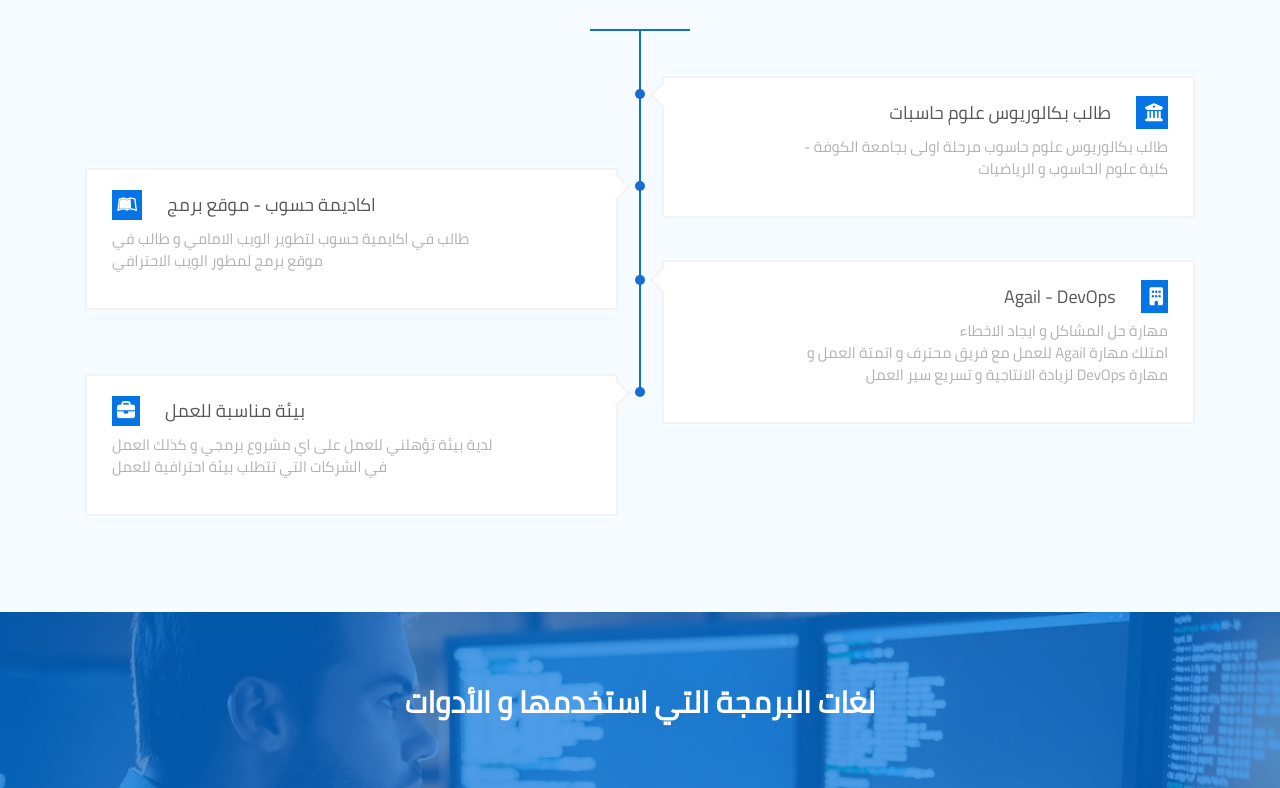
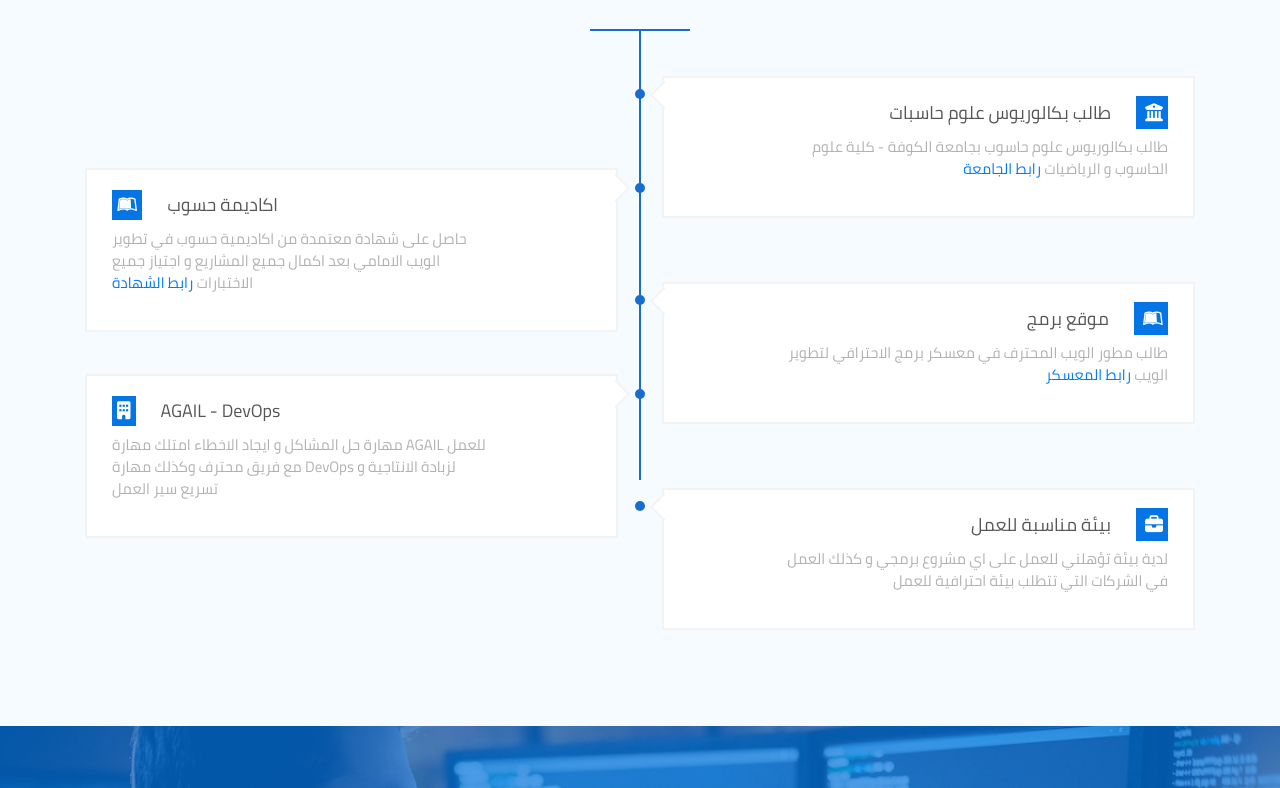
Before and after one commit to HASHAFAI/EL-Shafeai, a plain HTML site: page src/index.html in a window 1280 px wide. Shown: the part 1000-1788 px from the top of the page. Drawn offline with Linux system fonts and the light colour scheme; animation ran at ten frames a second.

Commit message:
my pag 8

```diff
--- a/src/index.html
+++ b/src/index.html
@@ -59,7 +59,7 @@
                     <img class="rounded-circle" src="images/me.jpg" alt="personal-img" />
                     <h1>
                         حسن الشافعي
-                        <span>- مطور واجهة المستخدم</span>
+                        <span>- مطور واجهات المستخدم</span>
                     </h1>
                     <p class="text-center">
                         مطور - Front End -
@@ -88,7 +88,8 @@
                             طالب بكالوريوس علوم حاسبات
                         </h4>
                         <p>
-                            طالب بكالوريوس علوم حاسوب مرحلة اولى بجامعة الكوفة - كلية علوم الحاسوب و الرياضيات
+                            طالب بكالوريوس علوم حاسوب  بجامعة الكوفة - كلية علوم الحاسوب و الرياضيات
+                            <a target="_blank" href="https://uokufa.edu.iq/">رابط الجامعة</a>
                         </p>
                     </div>
                 </li>
@@ -98,11 +99,26 @@
                             <span class="date">
                                 <i class="fa fa-leanpub"></i>
                             </span>
-                            اكاديمة حسوب - موقع برمج
+                            اكاديمة حسوب
                         </h4>
                         <p>
-                            طالب في اكايمية حسوب لتطوير الويب الامامي
-                            و طالب في موقع برمج لمطور الويب الاحترافي
+                            حاصل على شهادة معتمدة من اكاديمية حسوب في تطوير الويب
+                            الامامي بعد اكمال جميع المشاريع و اجتياز جميع الاختبارات
+                            <a target="_blank" href="https://academy.hsoub.com/certificate/44JKHFFTGYFJOET3T1HS.pdf">رابط الشهادة</a>
+                        </p>
+                    </div>
+                </li>
+                <li>
+                    <div class="time-box">
+                        <h4>
+                            <span class="date">
+                                <i class="fa fa-leanpub"></i>
+                            </span>
+                            موقع برمج
+                        </h4>
+                        <p>
+                            طالب مطور الويب المحترف في معسكر برمج الاحترافي لتطوير الويب
+                            <a target="_blank" href="https://www.barmej.com/degree/full-stack">رابط المعسكر</a>
                         </p>
                     </div>
                 </li>
@@ -112,12 +128,12 @@
                             <span class="date">
                                 <i class="fa fa-building"></i>
                             </span>
-                            Agail - DevOps
+                            AGAIL - DevOps
                         </h4>
                         <p>
                             مهارة حل المشاكل و ايجاد الاخطاء
-                            <br> امتلك مهارة Agail للعمل مع فريق محترف و اتمتة العمل
-                            و مهارة DevOps لزيادة الانتاجية و تسريع سير العمل
+                            امتلك مهارة AGAIL للعمل مع فريق محترف
+                            وكذلك مهارة DevOps لزبادة الانتاجية و تسريع سير العمل
                         </p>
                     </div>
                 </li>
@@ -230,6 +246,37 @@
                 <div class="clear-fix"></div>
 
                 <div class="row items">
+
+                    <div class="col-lg-4 col-sm-6 col-md-6 item item-type-2">
+                        <div class="card">
+                            <a target="_blank" href="https://hashafai.github.io/-Safranny-website/dist/">
+                                <img src="images/href/safrny.jpeg" alt="gallery img" class="img-fluid" />
+                            </a>
+                            <div class="card-body hover">
+                                <h5 class="card-title"> موقع لشركة سفر سياحية </h5>
+                                <p class="card-text">
+                                    موقع لشركة سفر تعرض رحلاتها الجوية الى المناطق السياحية و اسعار الرحلات وتفاصيل كل رحلة و الاماكن التي سيتم زيارتها
+                                </p>
+                                <a target="_blank" href="https://hashafai.github.io/-Safranny-website/dist/"
+                                    class="btn btn-primary">زيارة المشروع</a>
+                            </div>
+                        </div>
+                    </div>
+                    <div class="col-lg-4 col-sm-6 col-md-6 item item-type-2">
+                        <div class="card">
+                            <a target="_blank" href="https://hashafai.github.io/Online-store-website/">
+                                <img src="images/href/story.jpeg" alt="gallery img" class="img-fluid" />
+                            </a>
+                            <div class="card-body hover">
+                                <h5 class="card-title">متجر الكتروني </h5>
+                                <p class="card-text">
+                                    متجر الكتروني يعرض منتجات الملابس و الاحذية لماركات عالمية ويمكن البحث عن نوع الماركة و فئة الملابس المختارة
+                                </p>
+                                <a target="_blank" href="https://hashafai.github.io/Online-store-website/"
+                                    class="btn btn-primary">زيارة المشروع</a>
+                            </div>
+                        </div>
+                    </div>
                     <div class="col-lg-4 col-md-6 col-sm-6 item item-type-1">
                         <div class="card">
                             <a target="_blank" href="https://hashafai.github.io/Application-launch-page">
@@ -329,36 +376,6 @@
                             </div>
                         </div>
                     </div>
-                    <div class="col-lg-4 col-sm-6 col-md-6 item item-type-2">
-                        <div class="card">
-                            <a target="_blank" href="https://hashafai.github.io/-Safranny-website/dist/">
-                                <img src="images/href/safrny.jpeg" alt="gallery img" class="img-fluid" />
-                            </a>
-                            <div class="card-body hover">
-                                <h5 class="card-title"> موقع لشركة سفر سياحية </h5>
-                                <p class="card-text">
-                                    موقع لشركة سفر تعرض رحلاتها الجوية الى المناطق السياحية و اسعار الرحلات وتفاصيل كل رحلة و الاماكن التي سيتم زيارتها
-                                </p>
-                                <a target="_blank" href="https://hashafai.github.io/-Safranny-website/dist/"
-                                    class="btn btn-primary">زيارة المشروع</a>
-                            </div>
-                        </div>
-                    </div>
-                    <div class="col-lg-4 col-sm-6 col-md-6 item item-type-2">
-                        <div class="card">
-                            <a target="_blank" href="https://hashafai.github.io/Online-store-website/">
-                                <img src="images/href/story.jpeg" alt="gallery img" class="img-fluid" />
-                            </a>
-                            <div class="card-body hover">
-                                <h5 class="card-title">متجر الكتروني </h5>
-                                <p class="card-text">
-                                    متجر الكتروني يعرض منتجات الملابس و الاحذية لماركات عالمية ويمكن البحث عن نوع الماركة و فئة الملابس المختارة
-                                </p>
-                                <a target="_blank" href="https://hashafai.github.io/Online-store-website/"
-                                    class="btn btn-primary">زيارة المشروع</a>
-                            </div>
-                        </div>
-                    </div>
                 </div>
             </div>
         </div>
```
